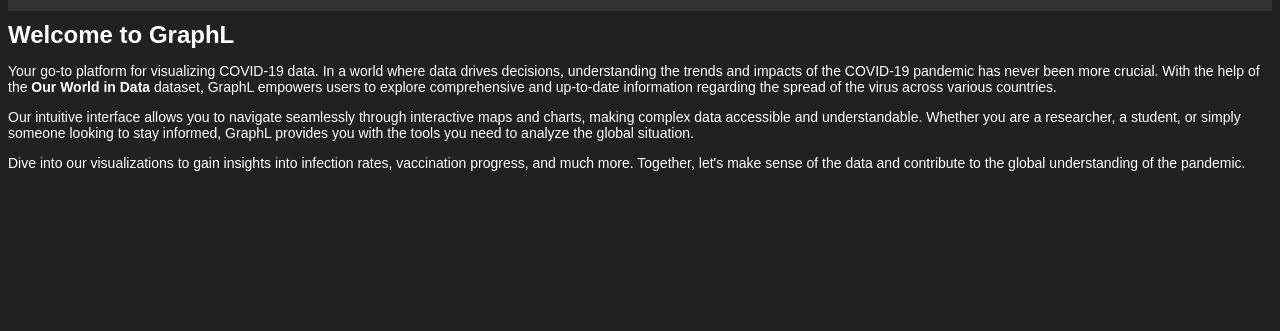
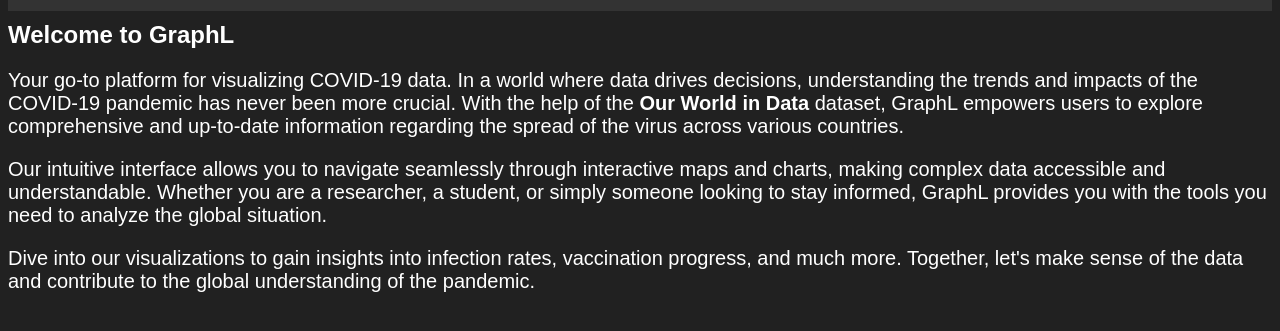
Before and after one commit to Alejorotp/graphl, a website: page frontend/index.html in a window 1280 px wide. Shown: the part 71-402 px from the top of the page. Drawn offline with Linux system fonts and the light colour scheme.

Commit message:
Update styles.css

```diff
--- a/frontend/css/styles.css
+++ b/frontend/css/styles.css
@@ -17,7 +17,8 @@ h3 {
 }
 
 p {
-    font-size: 14px;
+    font-family: Arial;
+    font-size: 20px;
     color: white;
 }
 
```
